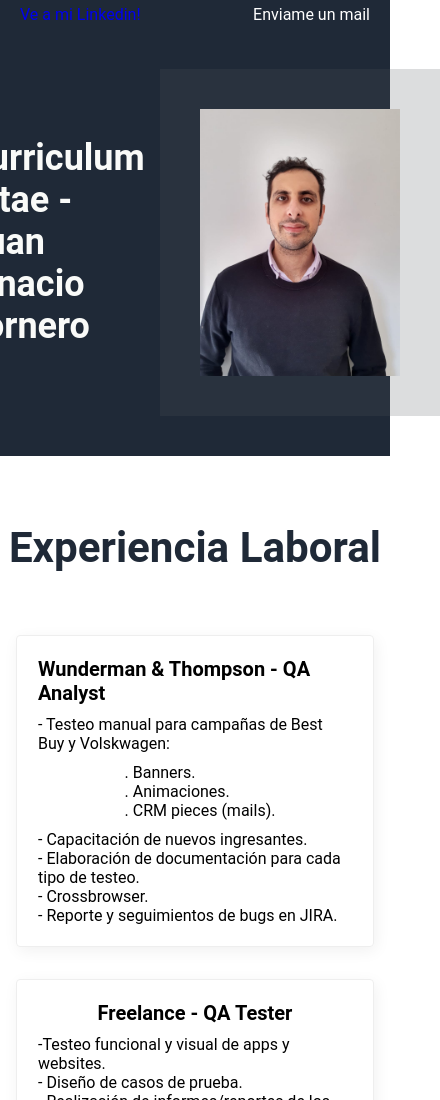
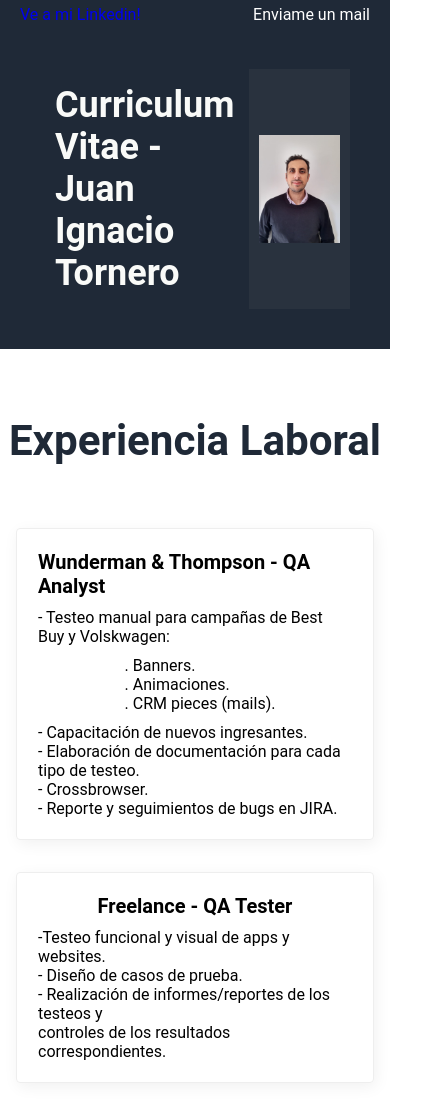
Before and after one commit to jitornero/CV, a plain HTML site: page index.html in a window 390 px wide. Shown: the top 1100 px of the page, 440 px wide, since content can reach past the window. Drawn offline with Linux system fonts and the light colour scheme.

Commit message:
imagen responsive, queda pendiente resolver padding de la misma cuando se hace muy pequeña

```diff
--- a/style.css
+++ b/style.css
@@ -66,6 +66,7 @@ li{
     font-size: 36px;
     font-weight: bold;
     color: #f9FAF8;
+    width: 100%;
     max-width: 400px;
     display: flex;
     justify-content: center;
@@ -75,14 +76,20 @@ li{
 
 .hero2{
     font-size: 18px;
+    width: 100%;
     max-width: 200px;
     color: #e5e7eb;
-    padding: 40px;
+    padding: 10px;
     display: flex;
     justify-content: center;
     align-items: center;
     background-color: #53565a33;
 }
+
+#img {
+    width: 100%;
+    height: auto;
+    }
 
 .cardtitle{
 text-align: center;
@@ -151,10 +158,7 @@ padding: 5px;
 
 
 
-#img {
-max-width: inherit;
-max-height: inherit;
-}
+
 
 
 
```
